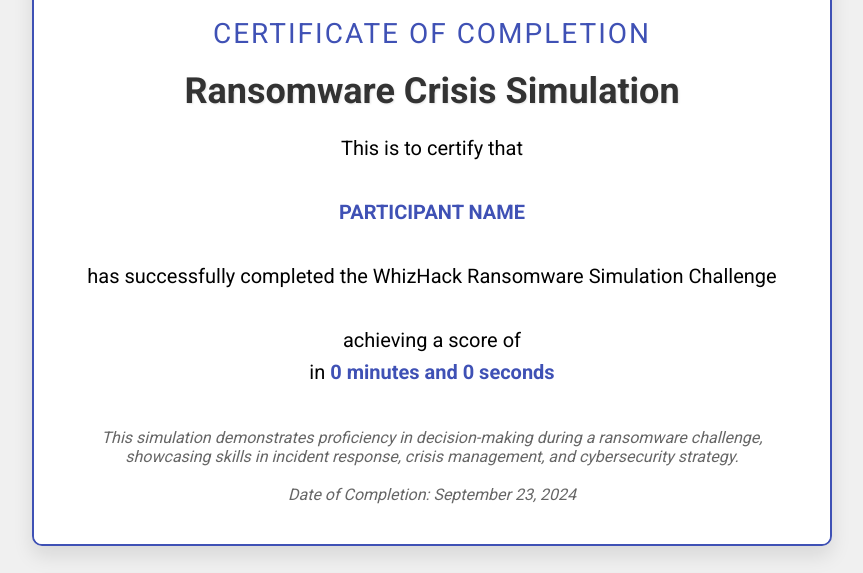
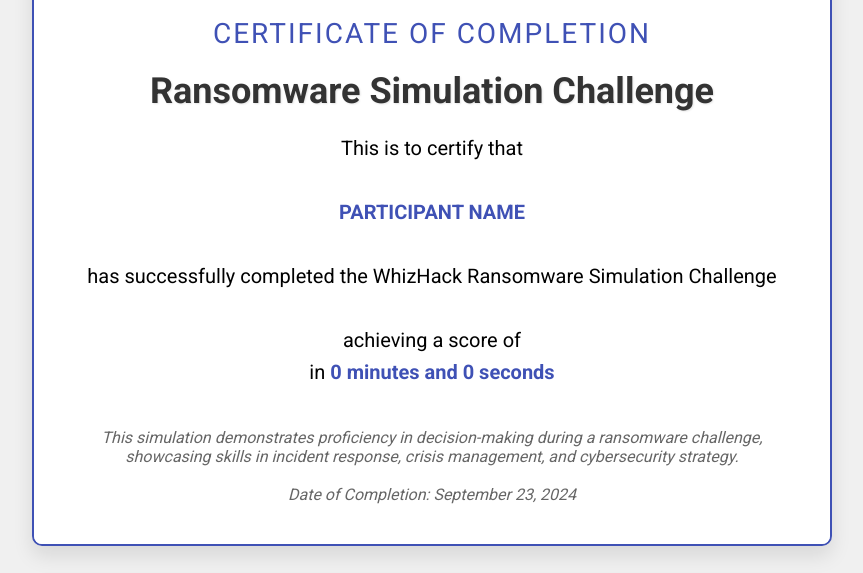
Before and after one commit to soumyaswarrup/WhizHack-Ransomware-Game, a website built with Vite: page cong.html in a window 1280 px wide. Shown: the part 181-754 px from the top of the page, without its empty margins (208-1071 px from the left). Built offline with nearby package versions, Linux system fonts and the light colour scheme.

Commit message:
added challegence in cong file and heading

```diff
--- a/cong.html
+++ b/cong.html
@@ -175,7 +175,7 @@
         <div class="certificate" id="certificate">
             <img src="logo.png" alt="WhizHack Logo" class="logo" />
             <div class="header">Certificate of Completion</div>
-            <div class="title">Ransomware Crisis Simulation</div>
+            <div class="title">Ransomware Simulation Challenge</div>
             <div class="content">
                 This is to certify that
                 <br><br>
```
